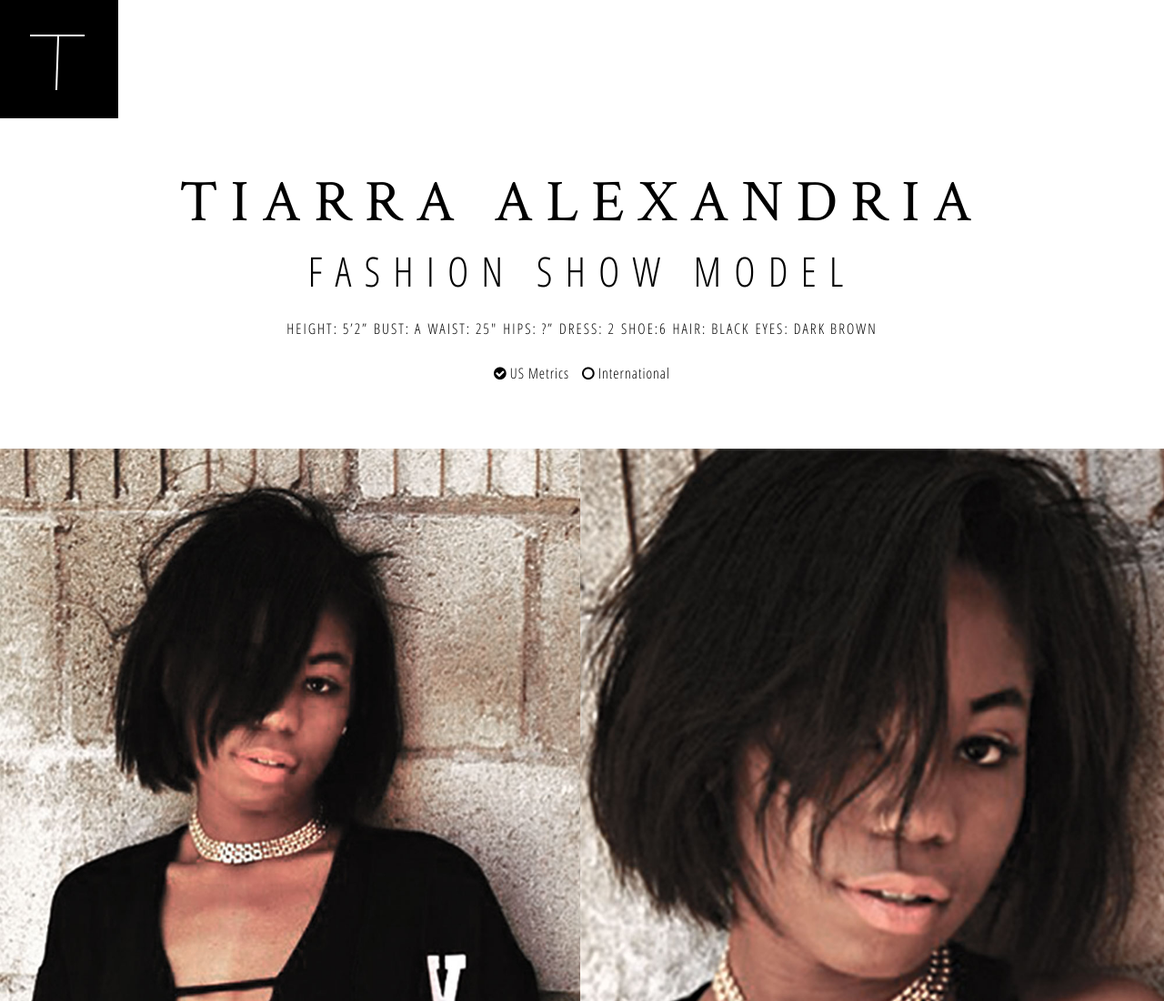
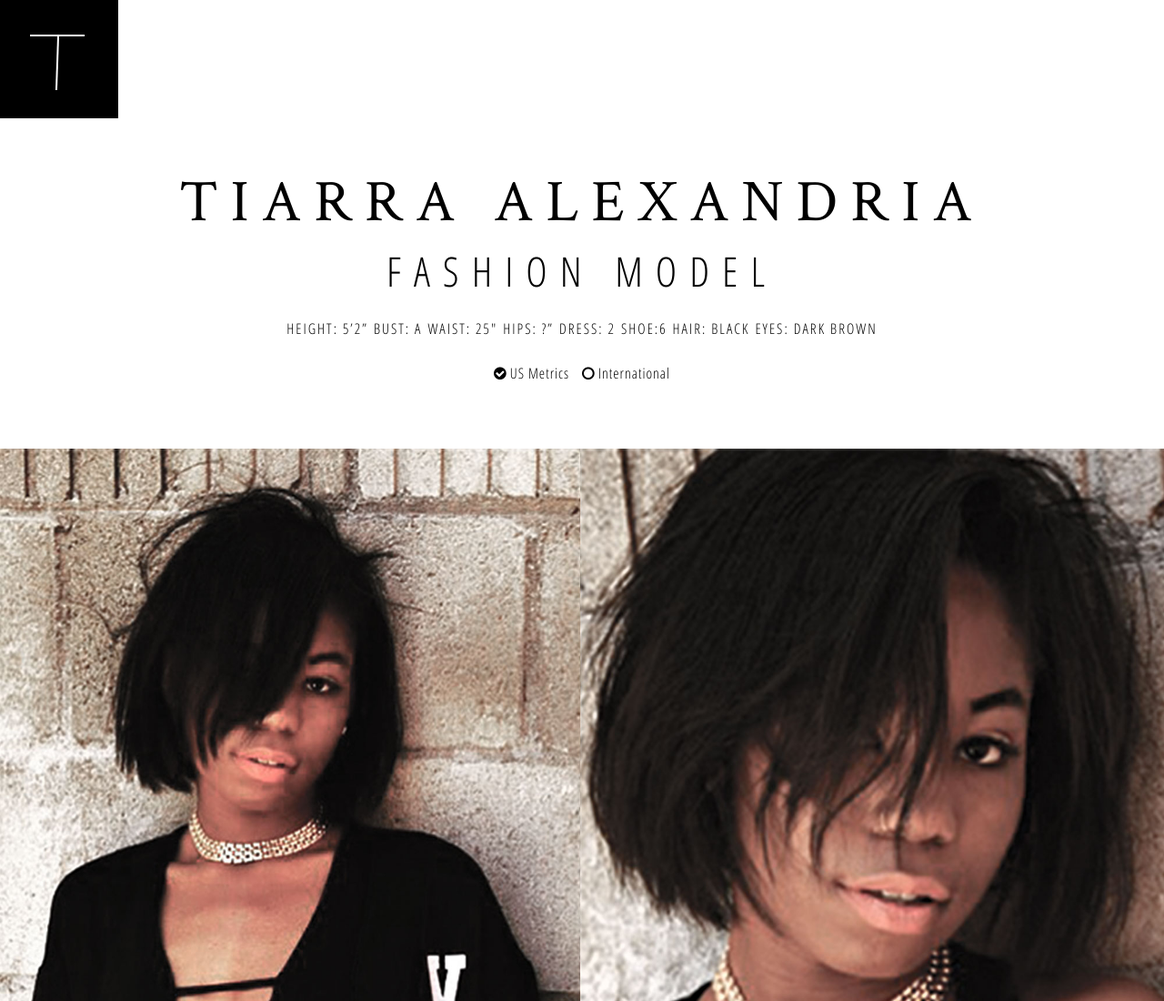
Before and after one commit to modelforhire/modelforhire.github.io, a plain HTML site: page tiarra/contact.html in a window 1280 px wide. Shown: the top 1100 px of the page at 91% size. Drawn offline with nearby package versions, Linux system fonts and the light colour scheme.

Commit message:
text update

```diff
--- a/tiarra/contact.html
+++ b/tiarra/contact.html
@@ -24,14 +24,14 @@
           <span></span>
         </div>
         <div class="page-title">
-          Fashion Show Model
+          Fashion Model
         </div>
       </nav>
       <section class="main-content">
 
 
       <section class="name-card">
-        <h1 class="name">Tiarra Alexandria<div class="subtitle">Fashion Show Model</div></h1>
+        <h1 class="name">Tiarra Alexandria<div class="subtitle">Fashion Model</div></h1>
 
           <input type="radio" id="stats-toggler1" name="name" value="" checked>
           <input type="radio" id="stats-toggler2" name="name" value="">
```
Also changed, not shown: tiarra/index.html (+2 -2 lines), tiarra/portfolio.html (+2 -2 lines).
